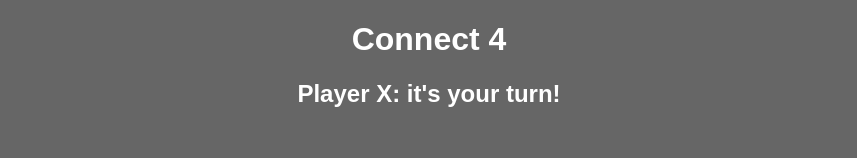
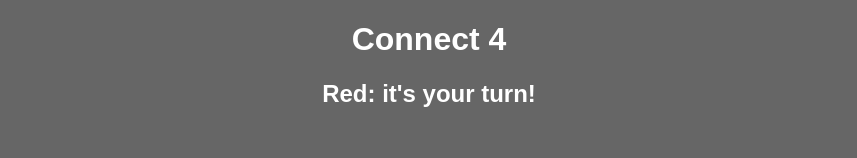
Before and after one commit to Azhobart/first-git-challenge, a plain HTML site: page index.html in a window 1280 px wide. Shown: the top 158 px of the page, without its empty margins (211-1068 px from the left). Drawn offline with Linux system fonts and the light colour scheme.

Commit message:
player turn is now color based.

```diff
--- a/index.html
+++ b/index.html
@@ -6,10 +6,9 @@
     <link rel="stylesheet" href="style.css">
   </head>
   <body>
-    <div id="wrapper">
       <h1>Connect 4</h1>
 
-      <h2>Player <span id="turn">X</span>: it's your turn!</h2>
+      <h2><span id="turn">Red</span>: it's your turn!</h2>
 
       <div id="winner"></div>
 
@@ -69,7 +68,6 @@
           <div class="tile row6 col7 diag1"></div>
         </div>
       </div>
-    </div>
     <script src="app.js"></script>
   </body>
 </html>
```
